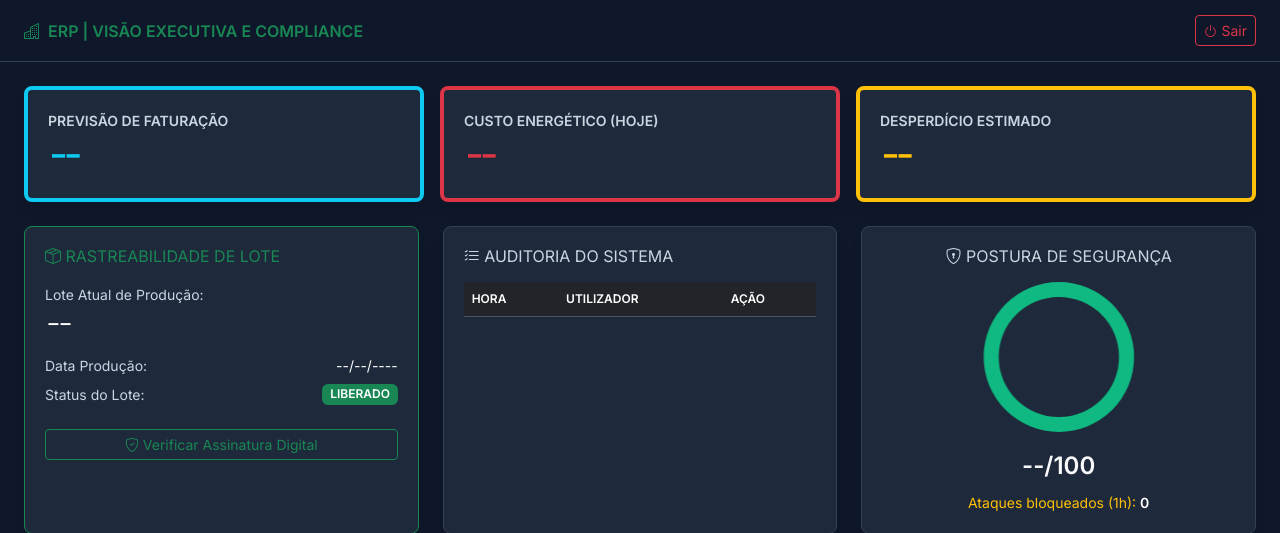
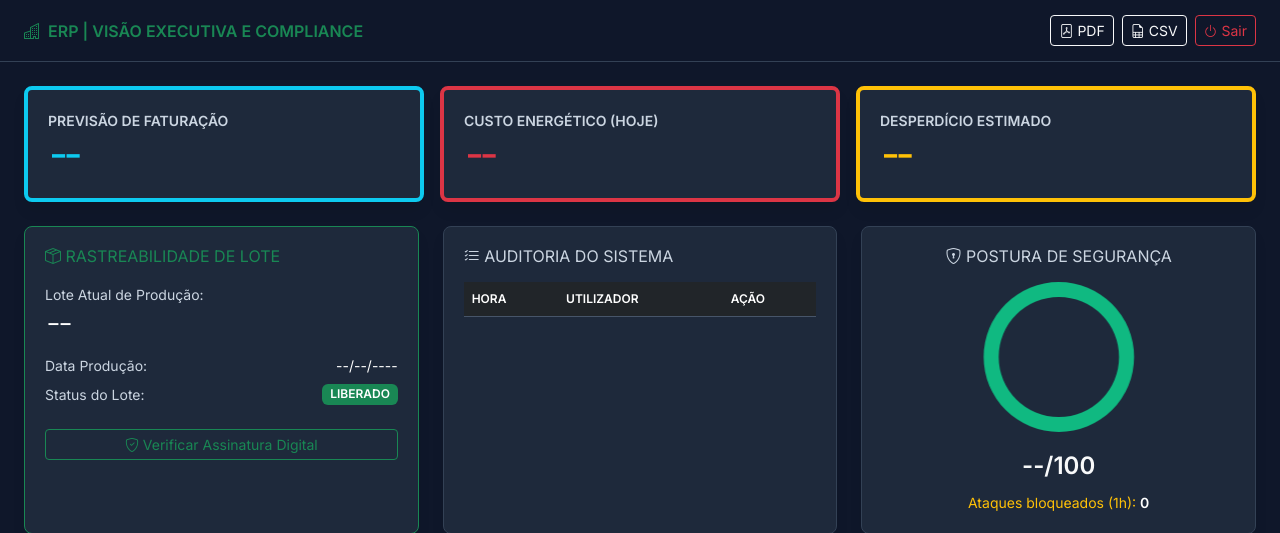
Before and after one commit to luizasilva08/seguranca-da-informacao, a Flask app: template templates/erp.html in a window 1280 px wide. Shown: the top 533 px of the page. Run offline with Flask 3, Linux system fonts and the light colour scheme; the template is opened without the code that fills it, so the values that code supplies are empty; some libraries are stand-ins or nearby versions.

Commit message:
Sistema ERP (Engenharia)

```diff
--- a/templates/erp.html
+++ b/templates/erp.html
@@ -6,7 +6,10 @@
     <link href="https://cdn.jsdelivr.net/npm/bootstrap@5.3.0/dist/css/bootstrap.min.css" rel="stylesheet">
     <link rel="stylesheet" href="https://cdn.jsdelivr.net/npm/bootstrap-icons@1.11.1/font/bootstrap-icons.css">
     <link href="https://fonts.googleapis.com/css2?family=Inter:wght@400;600&family=JetBrains+Mono&display=swap" rel="stylesheet">
+
     <script src="https://cdn.jsdelivr.net/npm/chart.js"></script>
+    <script src="https://cdnjs.cloudflare.com/ajax/libs/html2pdf.js/0.10.1/html2pdf.bundle.min.js"></script>
+
     <style>
         :root { --bg-dark: #0f172a; --panel-bg: #1e293b; --border-color: #334155; }
         body { background-color: var(--bg-dark); color: #f8fafc; font-family: 'Inter', sans-serif; }
@@ -27,7 +30,11 @@
 
 <div class="topbar mb-4">
     <div class="fw-bold text-success"><i class="bi bi-buildings me-2"></i>ERP | VISÃO EXECUTIVA E COMPLIANCE</div>
-    <a href="/logout" class="btn btn-outline-danger btn-sm"><i class="bi bi-power"></i> Sair</a>
+    <div class="d-flex gap-2">
+        <button onclick="exportarPDF()" class="btn btn-outline-light btn-sm"><i class="bi bi-file-pdf"></i> PDF</button>
+        <button onclick="exportarCSV()" class="btn btn-outline-light btn-sm"><i class="bi bi-file-earmark-spreadsheet"></i> CSV</button>
+        <a href="/logout" class="btn btn-outline-danger btn-sm"><i class="bi bi-power"></i> Sair</a>
+    </div>
 </div>
 
 <div id="conteudo-dashboard" class="container-fluid px-4">
@@ -75,9 +82,11 @@
         <div class="col-md-4">
             <div class="panel h-100 text-center">
                 <h6 class="text-secondary mb-3"><i class="bi bi-shield-lock"></i> POSTURA DE SEGURANÇA</h6>
-                <div style="height: 150px; position: relative; margin: 0 auto;">
+
+                <div style="height: 150px; position: relative; margin: 0 auto; display: flex; justify-content: center;">
                     <canvas id="chartSeguranca"></canvas>
                 </div>
+
                 <div id="status-seg" class="mt-3 fw-bold fs-4">--/100</div>
                 <div class="small mt-2 text-warning">Ataques bloqueados (1h): <span id="falhas" class="fw-bold text-white">0</span></div>
             </div>
@@ -86,6 +95,8 @@
 </div>
 
 <script>
+    let dadosGlobais = {};
+
     const ctx = document.getElementById('chartSeguranca').getContext('2d');
     const chartRisco = new Chart(ctx, {
         type: 'doughnut',
@@ -96,6 +107,7 @@
     setInterval(async () => {
         const res = await fetch('/api/erp');
         const data = await res.json();
+        dadosGlobais = data; // Atualiza para os botões exportarem
 
         document.getElementById('fat').innerText = data.kpi_financeiro.faturamento;
         document.getElementById('custo').innerText = data.kpi_financeiro.custo_energia;
@@ -106,9 +118,15 @@
 
         const score = data.seguranca_score;
         chartRisco.data.datasets[0].data = [score, 100 - score];
-        if(score > 80) chartRisco.data.datasets[0].backgroundColor[0] = '#10b981';
-        else if(score > 50) chartRisco.data.datasets[0].backgroundColor[0] = '#f59e0b';
-        else chartRisco.data.datasets[0].backgroundColor[0] = '#ef4444';
+
+        if (score === 100) {
+            chartRisco.data.datasets[0].backgroundColor[0] = '#10b981';
+        } else if (score >= 50) {
+            chartRisco.data.datasets[0].backgroundColor[0] = '#f59e0b';
+        } else {
+            chartRisco.data.datasets[0].backgroundColor[0] = '#ef4444';// Crítico (Vermelho)
+        }
+
         chartRisco.update();
 
         document.getElementById('status-seg').innerText = score + " / 100";
@@ -116,12 +134,10 @@
         document.getElementById('falhas').innerText = data.falhas_login;
 
       document.getElementById('tabela-logs').innerHTML = data.logs.map(l => {
-            let horaFormatada = l.data; // Mantém a hora original por padrão
-
+            let horaFormatada = l.data;
             try {
                 if (l.data && l.data.includes(':')) {
                     const dataFicticia = new Date(`1970-01-01T${l.data}Z`);
-
                     if (!isNaN(dataFicticia)) {
                         horaFormatada = dataFicticia.toLocaleTimeString('pt-BR', {
                             timeZone: 'America/Sao_Paulo',
@@ -131,9 +147,7 @@
                         });
                     }
                 }
-            } catch(e) {
-            }
-
+            } catch(e) {}
             return `<tr><td class="text-muted">${horaFormatada}</td><td class="text-primary">${l.usuario}</td><td>${l.acao}</td></tr>`;
         }).join('');
     }, 4000);
@@ -141,14 +155,49 @@
     async function verificarLote() {
         const btn = document.getElementById('resultado-assinatura');
         btn.innerText = "A verificar chaves na ledger interna...";
-
         const res = await fetch('/api/verificar_lote', { method: 'POST' });
         const data = await res.json();
-
         setTimeout(() => {
             btn.innerHTML = `<span class="text-success fw-bold">STATUS: ${data.status}</span><br>HASH: ${data.assinatura}...`;
         }, 1200);
     }
+
+    function exportarPDF() {
+        const elemento = document.getElementById('conteudo-dashboard');
+        const botoes = document.querySelector('.d-flex.gap-2');
+
+        if(botoes) botoes.style.visibility = 'hidden';
+
+        const opt = {
+            margin: [10, 10, 10, 10],
+            filename: 'Relatorio_Nexus_UI.pdf',
+            image: { type: 'jpeg', quality: 1.0 },
+            html2canvas: {
+                scale: 2,
+                backgroundColor: '#0f172a',
+                useCORS: true,
+                windowWidth: 1366
+            },
+            jsPDF: { unit: 'mm', format: 'a4', orientation: 'landscape' }
+        };
+
+        html2pdf().set(opt).from(elemento).save().then(() => {
+            if(botoes) botoes.style.visibility = 'visible';
+        });
+    }
+
+    function exportarCSV() {
+        if (!dadosGlobais.logs) return alert("Aguarde o carregamento dos dados antes de exportar.");
+        let csv = "\ufeffRELATORIO EXECUTIVO - NEXUS UI\n";
+        csv += `Data:;${new Date().toLocaleString()}\n\nINDICADORES;\n`;
+        csv += `Faturacao:;${dadosGlobais.kpi_financeiro.faturamento}\nSeguranca:;${dadosGlobais.seguranca_score}/100\n\nLOGS DE AUDITORIA;\nHora;Utilizador;Acao\n`;
+        dadosGlobais.logs.forEach(l => { csv += `${l.data};${l.usuario};${l.acao}\n`; });
+        const blob = new Blob([csv], { type: 'text/csv;charset=utf-8;' });
+        const link = document.createElement("a");
+        link.href = URL.createObjectURL(blob);
+        link.download = "Relatorio_ERP.csv";
+        link.click();
+    }
 </script>
 </body>
 </html>
```
